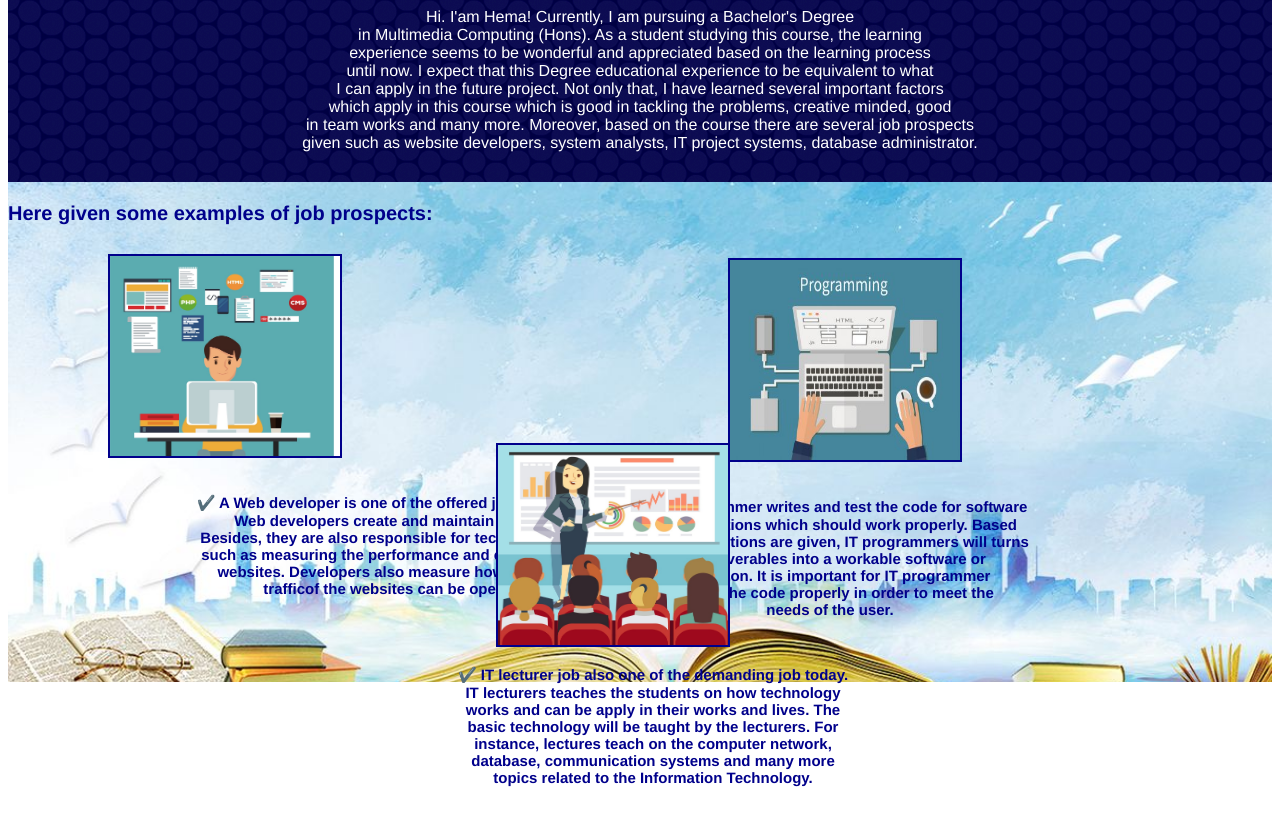
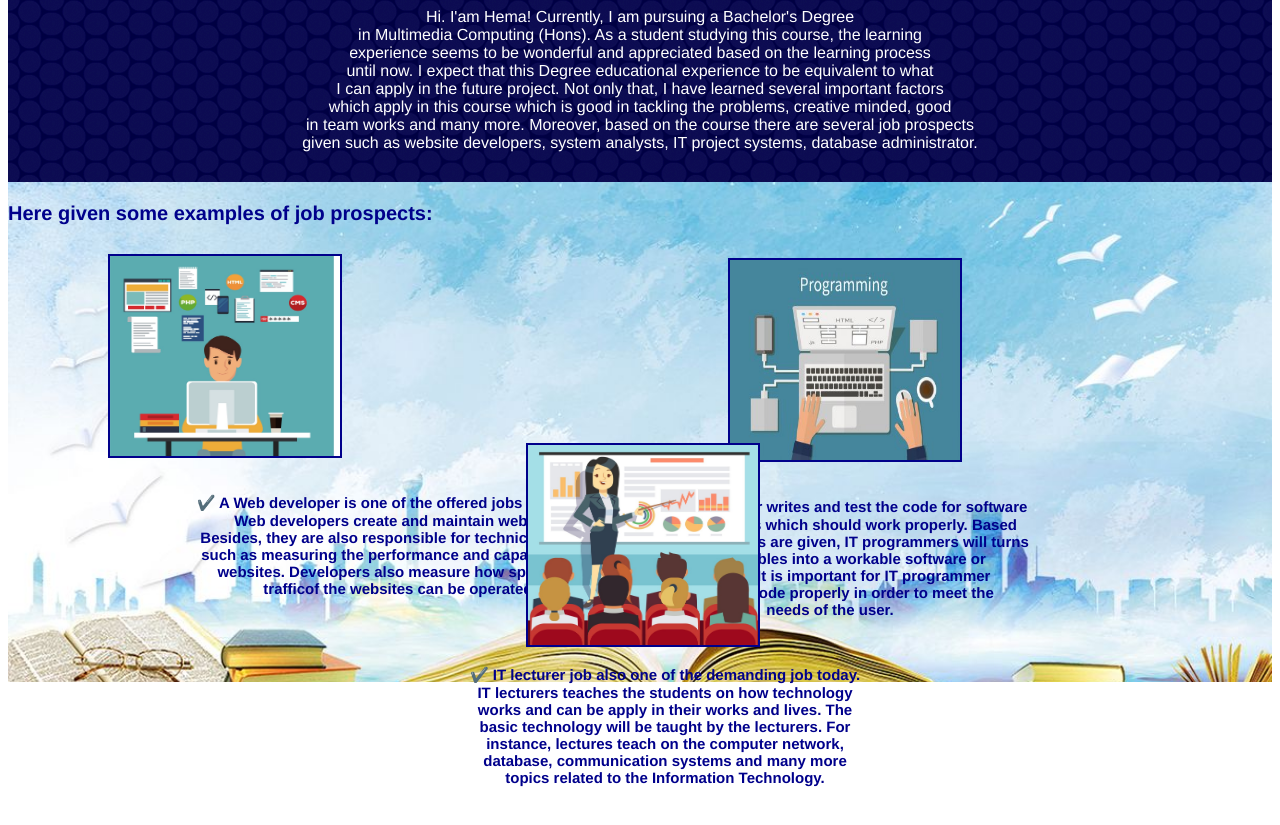
Before and after one commit to Hemasutha/Hemasutha.github.io, a plain HTML site: page AboutMe.html in a window 1280 px wide. Shown: the part 401-1226 px from the top of the page. Drawn offline with Linux system fonts and the light colour scheme.

Commit message:
Update AboutMe.html

```diff
--- a/AboutMe.html
+++ b/AboutMe.html
@@ -71,8 +71,8 @@ they are also responsible for technical aspects
  instructions are given, IT programmers will turns<br> the deliverables into a workable software or <br>application.
  It is important for IT programmer <br>to write the code properly in order to meet the <br>needs of the user.</p>
 
-<center><img style="width:230px;margin-right:-490px; height:200px;border:2px solid darkblue;margin-top:-600px;" src="Q2.jpg" alt="IT Lecturer"></center>
-<b><p style=margin-left:26px;color:darkblue;">✔️ IT lecturer job also one of the demanding job today. <br>IT lecturers teaches the students on how technology<br> works and can be apply in their works and lives.
+<center><img style="width:230px;margin-right:-550px; height:200px;border:2px solid darkblue;margin-top:-600px;" src="Q2.jpg" alt="IT Lecturer"></center>
+<b><p style=margin-left:50px;color:darkblue;">✔️ IT lecturer job also one of the demanding job today. <br>IT lecturers teaches the students on how technology<br> works and can be apply in their works and lives.
 The<br> basic technology will be taught by the lecturers. For<br> instance, lectures teach on the computer network,<br> database, communication systems and
 many more <br>topics related to the Information Technology.</p>
 <br>
```
